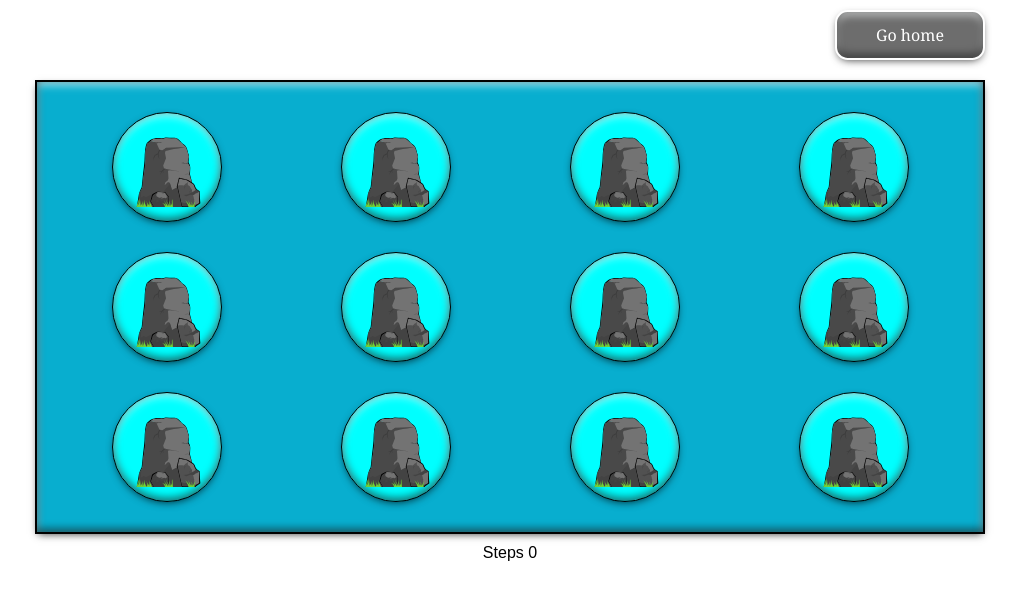
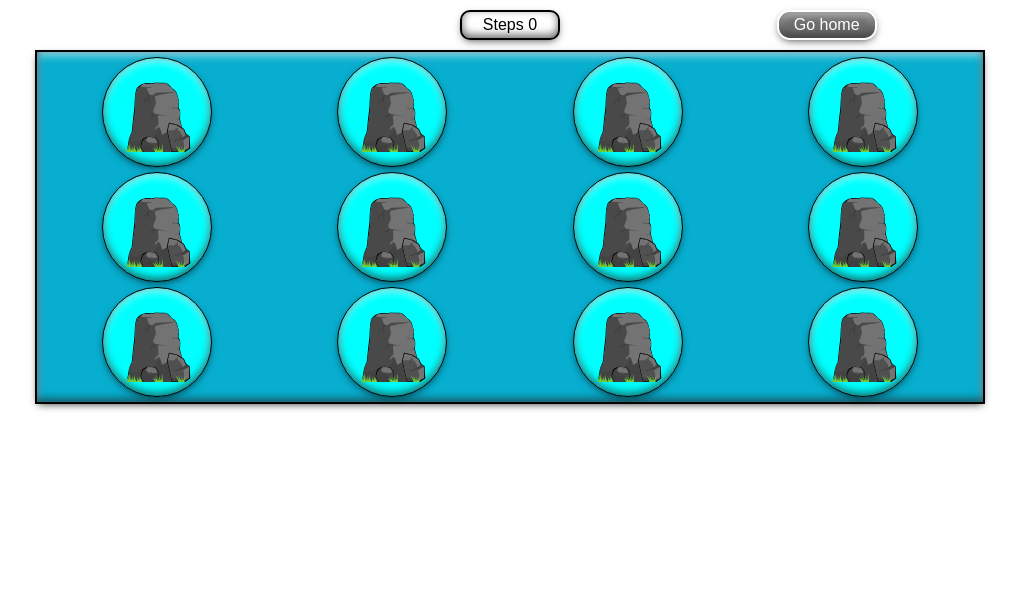
Before and after one commit to Aytcavdep/Find-double-card, a React (Create React App) app: page /find_double_card in a window 1280 px wide. Shown: the top 600 px of the page, without its empty margins (130-1149 px from the left). Built offline with nearby package versions, Linux system fonts and the light colour scheme.

Commit message:
changed grid layout card. Create button area, chaged style button

```diff
--- a/public/index.html
+++ b/public/index.html
@@ -1,16 +1,24 @@
 <!DOCTYPE html>
 <html lang="en">
-
   <head>
-	<meta charset="utf-8">
-	<meta name="viewport" content="width=device-width, initial-scale=1, shrink-to-fit=no">
-	<meta name="theme-color" content="#000000">
+    <meta charset="utf-8" />
+    <meta
+      name="viewport"
+      content="width=device-width, initial-scale=1, shrink-to-fit=no"
+    />
+    <meta name="theme-color" content="#000000" />
     <!--
       manifest.json provides metadata used when your web app is added to the
       homescreen on Android. See https://developers.google.com/web/fundamentals/engage-and-retain/web-app-manifest/
     -->
-	<link rel="manifest" href="%PUBLIC_URL%/manifest.json">
-	<link rel="shortcut icon" href="%PUBLIC_URL%/favicon.ico">
+    <link rel="manifest" href="%PUBLIC_URL%/manifest.json" />
+    <link rel="shortcut icon" href="%PUBLIC_URL%/favicon.ico" />
+    <link rel="preconnect" href="https://fonts.googleapis.com" />
+    <link rel="preconnect" href="https://fonts.gstatic.com" crossorigin />
+    <link
+      href="https://fonts.googleapis.com/css2?family=Dancing+Script:wght@400;500&display=swap"
+      rel="stylesheet"
+    />
     <!--
       Notice the use of %PUBLIC_URL% in the tags above.
       It will be replaced with the URL of the `public` folder during the build.
@@ -39,5 +47,4 @@
       To create a production bundle, use `npm run build` or `yarn build`.
     -->
   </body>
-
 </html>
--- a/src/assets/svgSelector.tsx
+++ b/src/assets/svgSelector.tsx
@@ -1,4 +1,4 @@
-export const SvgSelector = ({ id }) => {
+export const SvgSelector = ({ id }: { id: string }) => {
   switch (id) {
     case "card_back":
       return (
@@ -924,7 +924,7 @@ export const SvgSelector = ({ id }) => {
         <svg
           xmlns="http://www.w3.org/2000/svg"
           width="px"
-          height="100"
+          height="100px"
           viewBox="0 0 83 99"
         >
           <g>
--- a/src/pages/GameFindDoubleCard.css
+++ b/src/pages/GameFindDoubleCard.css
@@ -1,9 +1,15 @@
+.header {
+  display: grid;
+  grid-template-columns: repeat(3, 1fr);
+  justify-items: center;
+  align-items: center;
+}
 .container {
   display: grid;
-  gap: 30px;
+  gap: 5px;
   border: 2px solid;
   grid-template-columns: repeat(4, 1fr);
-  padding: 30px;
+  padding: 5px;
   justify-items: center;
   align-items: center;
   margin-bottom: 10px;
@@ -12,11 +18,10 @@
   background: rgb(8, 174, 207);
 }
 
-@media (max-width: 950px) {
+@media (max-width: 666px) {
   .container {
-    grid-template-columns: repeat(3, 1fr);
-    padding: 5px;
-    gap: 5px;
+    grid-template-columns: repeat(auto-fill, minmax(110px, 1fr));
+    /*grid-template-columns: repeat(3, 1fr);*/
   }
 }
 .no_check,
@@ -27,6 +32,7 @@
   height: 110px;
   width: 110px;
   align-items: center;
+  justify-items: center;
   background-color: aqua;
   cursor: pointer;
   border-radius: 50%;
@@ -52,9 +58,19 @@ div.check[disabled] {
   opacity: 0.7;
   background-color: rgb(64, 221, 85);
 }
+
 button,
 .button_GoHome {
-  margin-top: 10px;
+  display: grid;
+  text-align: center;
+  border: solid 2px #fff;
+  border-radius: 0.8rem;
+  align-content: center;
+  background-color: rgb(109, 109, 109);
+  width: 100px;
+  height: 30px;
+  margin: 10px 0;
+  color: #fff;
   cursor: pointer;
   box-shadow: inset rgba(0, 0, 0, 0.6) 0 -3px 8px,
     inset rgba(252, 255, 255, 0.7) 0 3px 8px, rgba(0, 0, 0, 0.8) 0 3px 8px -3px;
@@ -65,23 +81,25 @@ button:hover,
   background: rgba(0, 212, 255, 1);
 }
 
-.button_GoHome {
-  display: grid;
-  text-align: center;
-  border: solid 2px #fff;
-  border-radius: 0.8rem;
-  align-content: center;
-  background-color: rgb(109, 109, 109);
-  width: 150px;
-  height: 50px;
-  margin-left: auto;
-  margin-bottom: 20px;
-  color: #fff;
-}
 .button_GoHome > a {
   color: #fff;
   text-decoration: none;
-  font-family: Georgia, "Times New Roman", Times, serif;
+}
+
+.steps_counter {
+  display: grid;
+  text-align: center;
+  border: solid 2px #000;
+  border-radius: 10px;
+  align-content: center;
+  background-color: rgb(255, 255, 255);
+  width: 100px;
+  height: 30px;
+  margin: 10px 0;
+  user-select: none;
+  color: #000;
+  box-shadow: inset rgba(0, 0, 0, 0.6) 0 -3px 8px,
+    inset rgba(252, 255, 255, 0.7) 0 3px 8px, rgba(0, 0, 0, 0.8) 0 3px 8px -3px;
 }
 
 div.App[disabled] {
--- a/src/pages/GameFindDoubleCard.tsx
+++ b/src/pages/GameFindDoubleCard.tsx
@@ -66,20 +66,21 @@ export const GameFindDoubleCard: React.FC = () => {
 
   return (
     <div className="App" disabled={delayClick}>
-      <div className="button_GoHome">
-        <Link to={"/"}>Go home</Link>
-      </div>
-      <Table cards={cards} handleCheck={handleCheck}></Table>
-      {cards.find((item) => item.checked === false) ? (
-        <div>Steps {counter}</div>
-      ) : (
-        <div>
-          Steps {counter}
+      <div className="header">
+        {cards.find((item) => item.checked === false) ? (
+          <div></div>
+        ) : (
           <div>
             <button onClick={() => newGame()}>New game</button>
           </div>
+        )}
+        <div className="steps_counter">Steps {counter}</div>
+        <div className="button_GoHome">
+          <Link to={"/"}>Go home</Link>
         </div>
-      )}
+      </div>
+
+      <Table cards={cards} handleCheck={handleCheck}></Table>
     </div>
   );
 };
--- a/src/pages/GameSelect.css
+++ b/src/pages/GameSelect.css
@@ -7,7 +7,7 @@
 
 .conteiner_board,
 .double_card {
-  font-family: "Amatic SC", cursive;
+  font-family: "Dancing Script", cursive;
   background-color: rgb(109, 109, 109);
   color: #fff;
   padding: 1.5rem;
```
Lines whose indentation alone changed are shown as unchanged.
